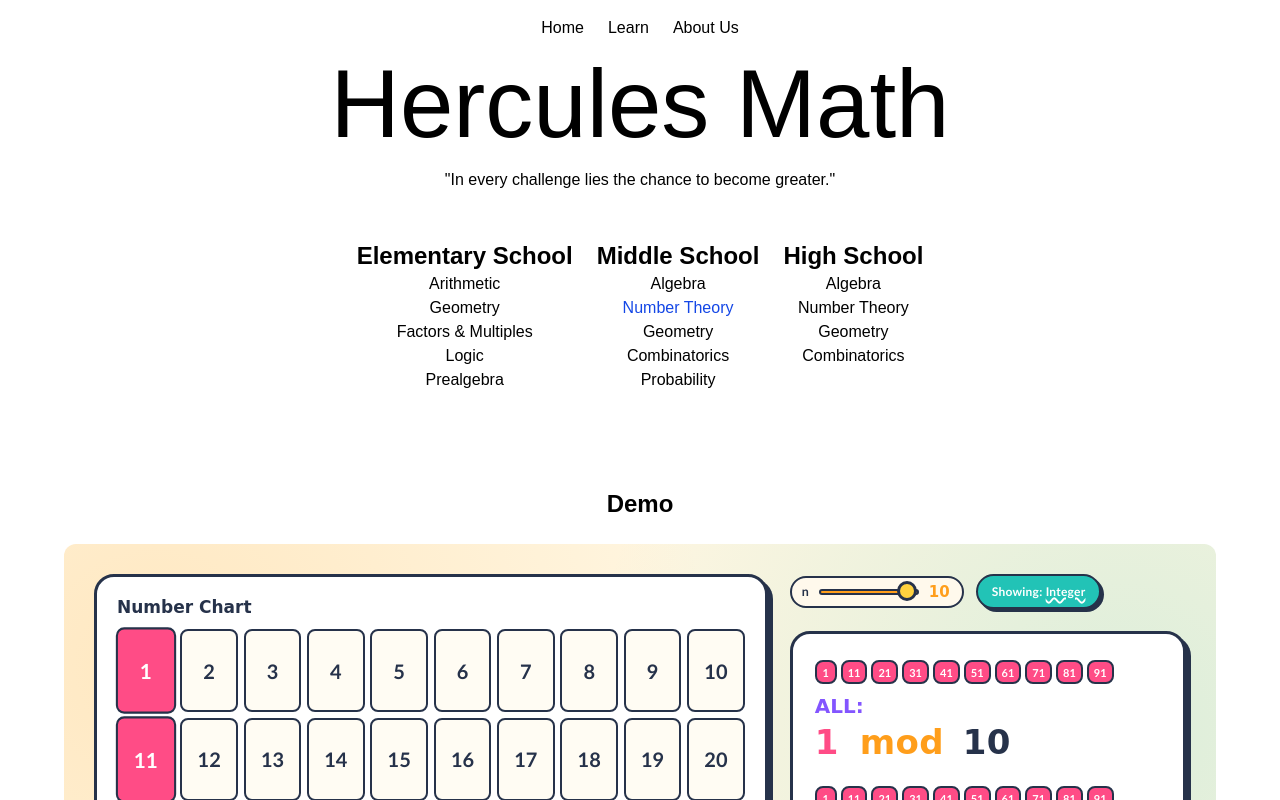
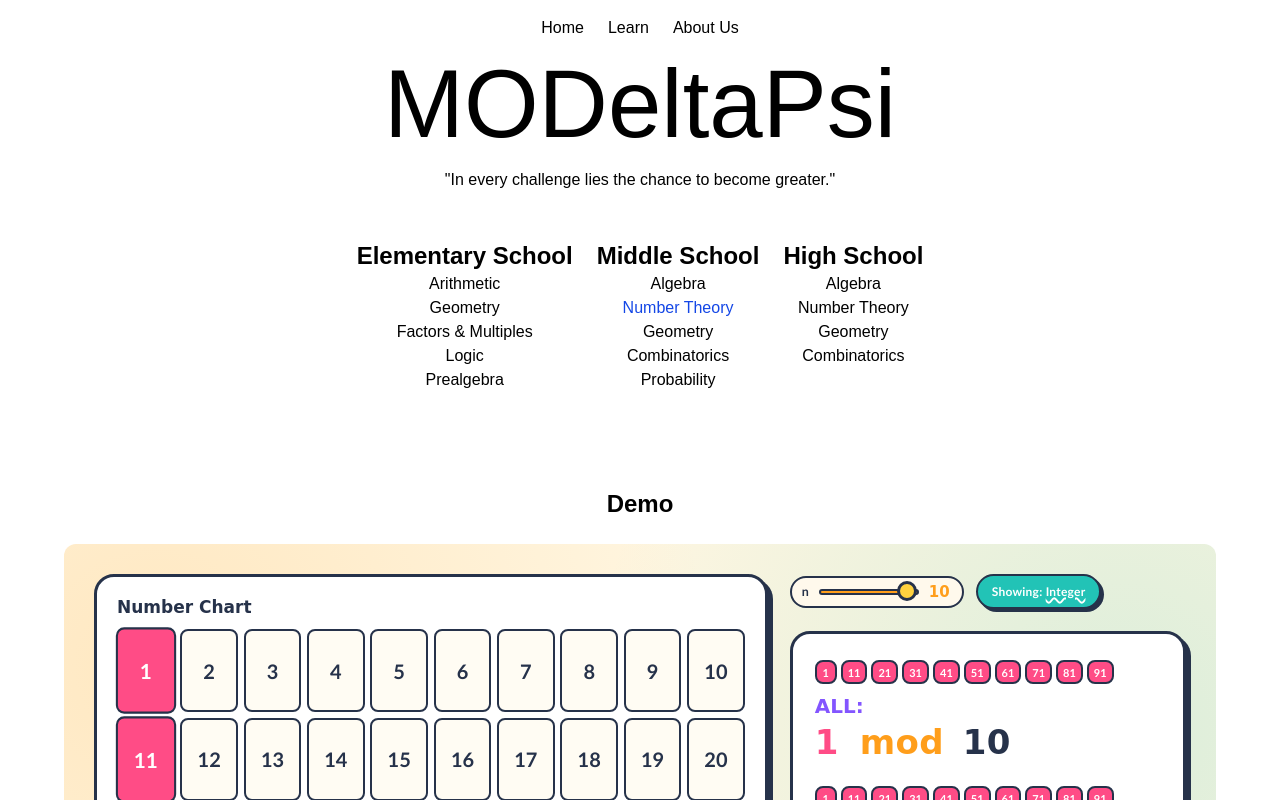
Before and after one commit to mittyjohn/Math-Website-Project, a Next.js app in the folder frontend/math-web/: page / in a window 1280 px wide. Shown: the top 800 px of the page. Built offline with nearby package versions, Linux system fonts and the light colour scheme.

Commit message:
Title change

```diff
--- a/frontend/math-web/app/page.tsx
+++ b/frontend/math-web/app/page.tsx
@@ -15,7 +15,7 @@ export default function Home() {
                   </aside>
               </div>
               <h1 className=" flex justify-center items-center pt-4 text-8xl">
-                  Hercules Math
+                  MODeltaPsi
               </h1>
               <div className="flex justify-center items-center gap-6 text-center sm:items-start sm:text-left pt-4">
                   <QuoteDisplay />
```
